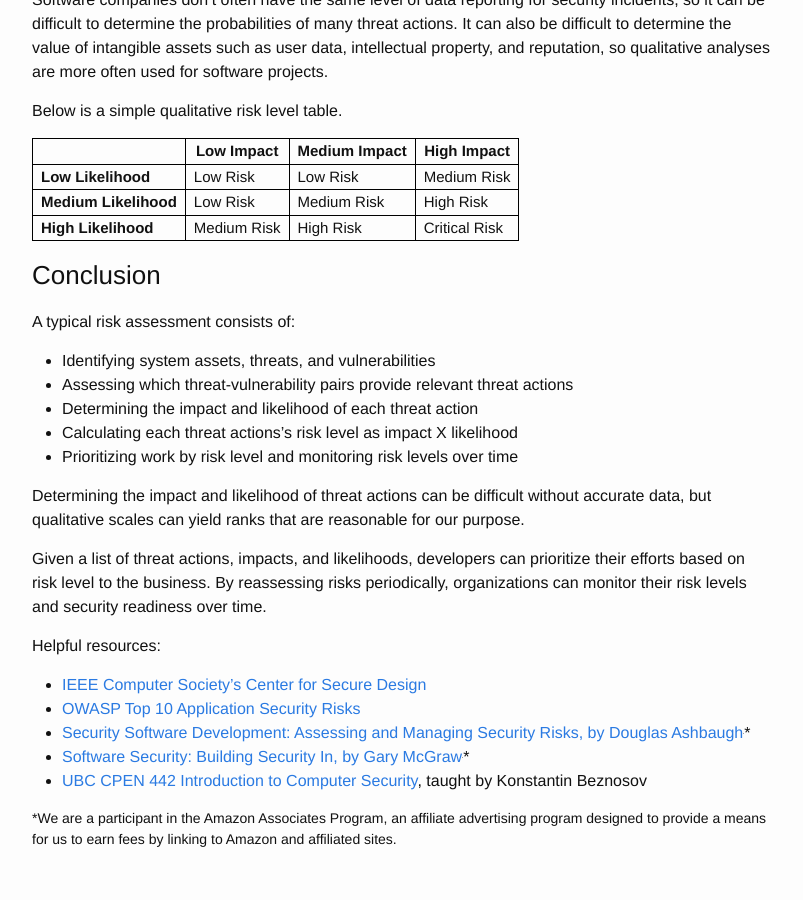
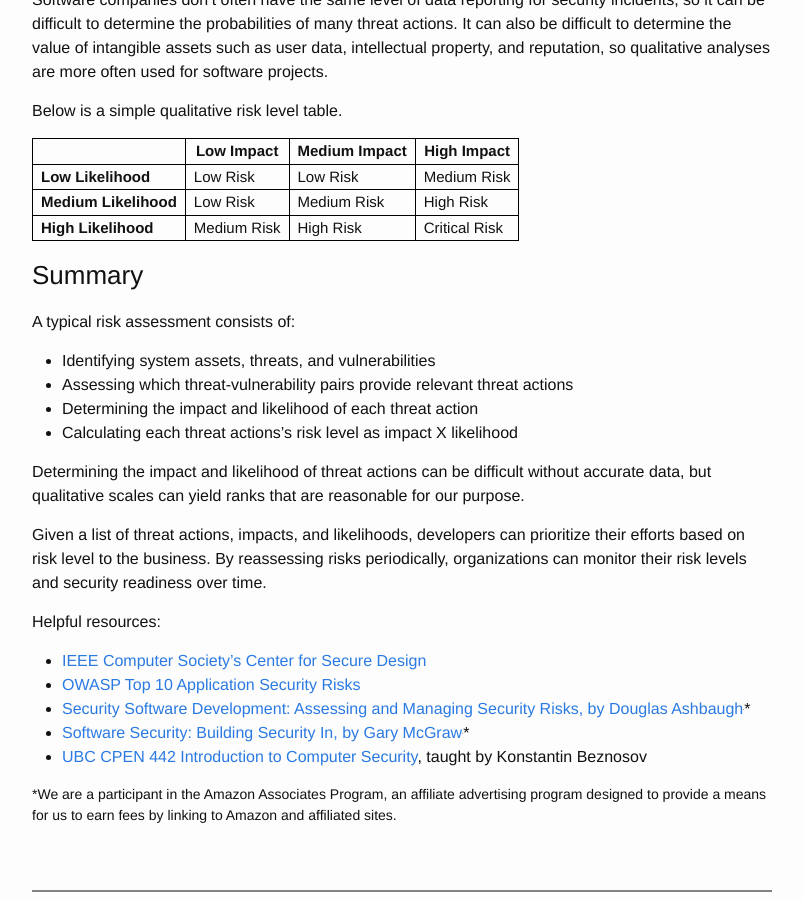
Before and after one commit to msayson/msayson.github.io, a Jekyll site: the page built from _posts/2017-06-24-whats-risk-management.markdown, in a window 1280 px wide and 900 px high, scrolled down 3273 px. Shown: the whole window, without its empty margins (238-1041 px from the left). Built offline with Jekyll 4.4.1, drawn with Linux system fonts in a browser that asks for light colours; grey boxes are pictures that could not be loaded.

Commit message:
Updated risk assessment post, updated excerpt

```diff
--- a/_posts/2017-06-24-whats-risk-management.markdown
+++ b/_posts/2017-06-24-whats-risk-management.markdown
@@ -110,7 +111,7 @@
 | <b>High Likelihood</b> | Medium Risk | High Risk | Critical Risk |
 {:.small-bordered-table}
 
-### Conclusion
+### Summary
 
 A typical risk assessment consists of:
 
@@ -118,7 +119,6 @@
 * Assessing which threat-vulnerability pairs provide relevant threat actions
 * Determining the impact and likelihood of each threat action
 * Calculating each threat actions's risk level as impact X likelihood
-* Prioritizing work by risk level and monitoring risk levels over time
 
 Determining the impact and likelihood of threat actions can be difficult without accurate data, but qualitative scales can yield ranks that are reasonable for our purpose.
 
```
Also changed, not shown: other parts of _posts/2017-06-24-whats-risk-management.markdown (+1 -0 lines).
